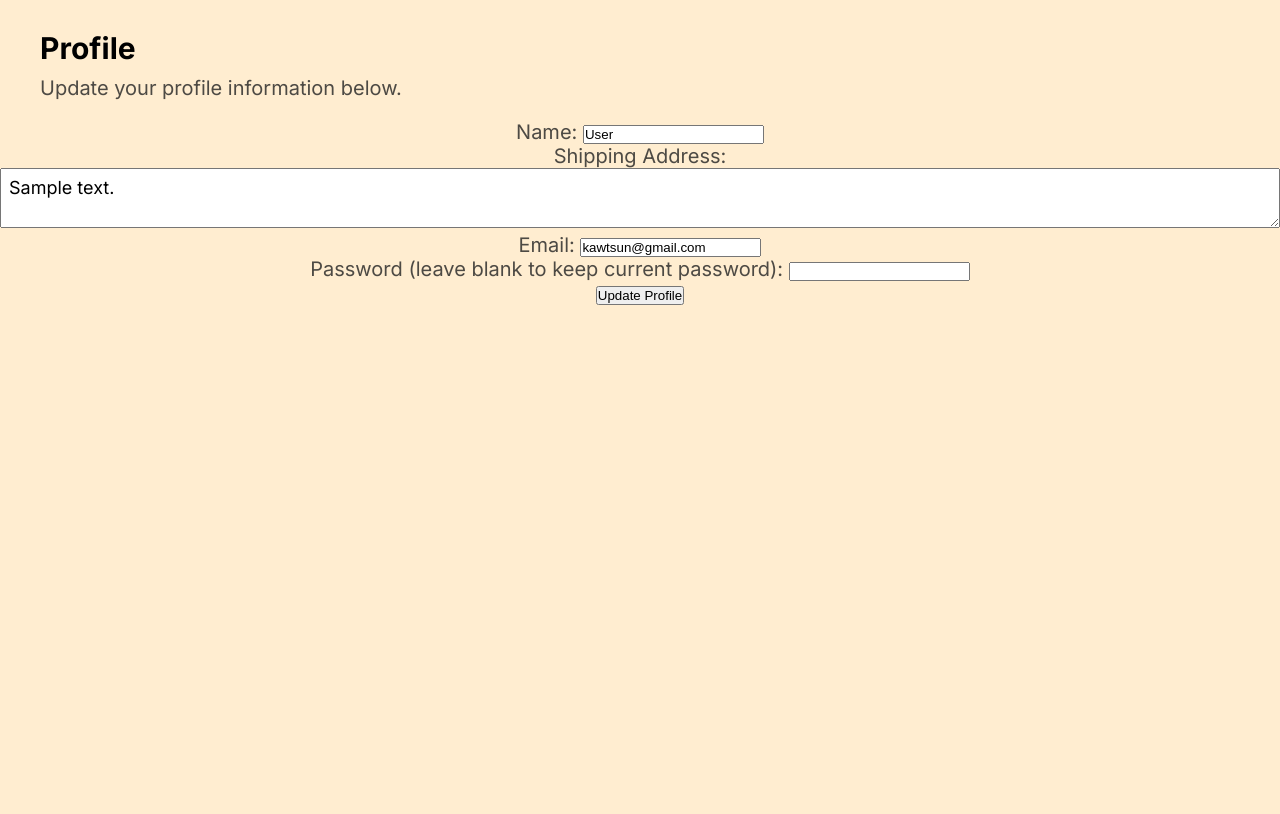
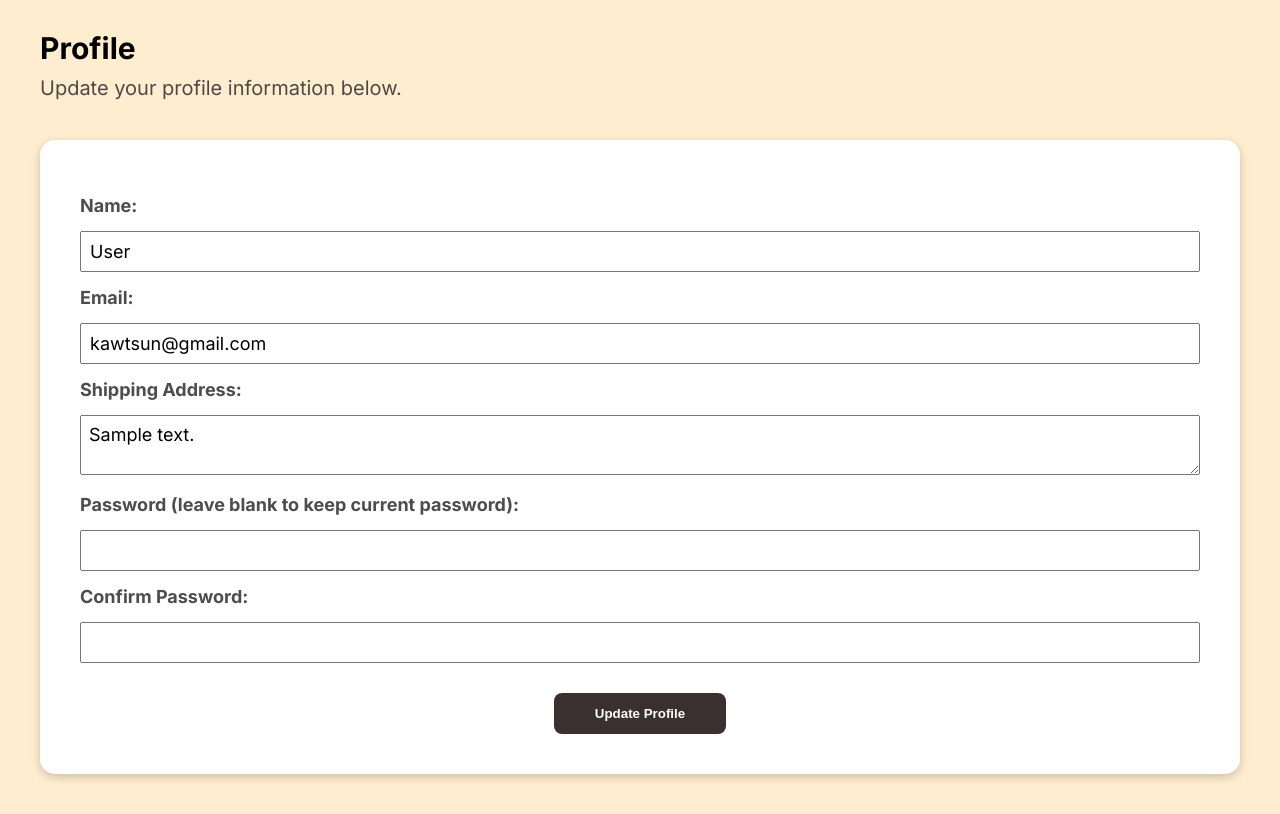
Before and after one commit to Kawtsun/GiftShopManagementSystem, a PHP site: page /pages/profile.php in a window 1280 px wide. Shown: the part 155-969 px from the top of the page. Before the commit the page ends 460 px from the top, so only its background shows below. Run offline with PHP 8.4, Linux system fonts and the light colour scheme; a user stored in the database is signed in; data comes from the database, SQL or seed files in the repository; tables that the repository leaves empty or names only in its code hold one stand-in row (values such as "Sample post").

Commit message:
fixed profile

```diff
--- a/pages/profile.php
+++ b/pages/profile.php
@@ -40,12 +40,24 @@ if ($profile === null) {
 }
 
 // Update profile information
+$errors = [];
 if ($_SERVER["REQUEST_METHOD"] == "POST") {
     $fullname = $_POST['fullname'];
     $shipping_address = $_POST['shipping_address'];
     $email = $_POST['email'];
     $password = $_POST['password'] ?? '';
+    $confirm_password = $_POST['confirm_password'] ?? '';
 
+    // Validate password
+    if (!empty($password)) {
+        if (strlen($password) < 8) {
+            $errors[] = "Password must be at least 8 characters long.";
+        } elseif ($password !== $confirm_password) {
+            $errors[] = "Passwords do not match.";
+        }
+    }
+
+    if (empty($errors)) {
         // Update profile table
         $sql = "SELECT * FROM profile WHERE user_id = ?";
         $stmt = mysqli_prepare($conn, $sql);
@@ -85,6 +97,7 @@ if ($_SERVER["REQUEST_METHOD"] == "POST") {
         $_SESSION['success_message'] = "Profile updated successfully!";
         header("Location: profile.php");
         exit();
+    }
 }
 
 ?>
@@ -143,25 +156,41 @@ if ($_SERVER["REQUEST_METHOD"] == "POST") {
                     unset($_SESSION['success_message']);
                 }
             ?>
+            <div class="billing_container">
+                <?php
+                if (!empty($errors)) {
+                    echo "<div class='alert error'>";
+                    foreach ($errors as $error) {
+                        echo "<p>$error</p>";
+                    }
+                    echo "</div>";
+                }
+                ?>
                 <form action="profile.php" method="POST">
                     <div class="form-group">
                         <label for="fullname">Name:</label>
                         <input type="text" id="fullname" name="fullname" value="<?php echo htmlspecialchars($profile['fullname']); ?>" required>
                     </div>
                     <div class="form-group">
+                        <label for="email">Email:</label>
+                        <input type="email" id="email" name="email" value="<?php echo htmlspecialchars($profile['email']); ?>" required>
+                    </div>
+                    <div class="form-group">
                         <label for="shipping_address">Shipping Address:</label>
                         <textarea id="shipping_address" name="shipping_address" required><?php echo htmlspecialchars($profile['shipping_address']); ?></textarea>
-                </div>
-                <div class="form-group">
-                    <label for="email">Email:</label>
-                    <input type="email" id="email" name="email" value="<?php echo htmlspecialchars($profile['email']); ?>" required>
                     </div>
                     <div class="form-group">
                         <label for="password">Password (leave blank to keep current password):</label>
                         <input type="password" id="password" name="password">
                     </div>
+                    <div class="form-group">
+                        <label for="confirm_password">Confirm Password:</label>
+                        <input type="password" id="confirm_password" name="confirm_password">
+                    </div>
                     <button type="submit">Update Profile</button>
                 </form>
+            </div>
+
         </div>
     </main>
     <footer>
--- a/style.css
+++ b/style.css
@@ -584,3 +584,14 @@ header p {
 .cart_table2 .subtotal {
     font-weight: bold;
 }
+
+
+.profile_container{
+    margin: 0 auto;
+    width: 1200px;
+}
+
+.profile_container .alert.error {
+    margin: 0 auto;
+    text-align: center;
+}
```
Lines whose indentation alone changed are shown as unchanged.
